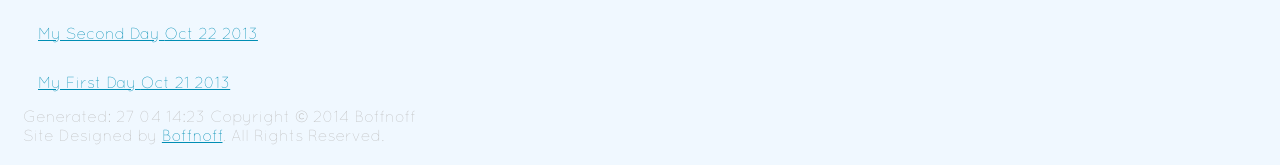
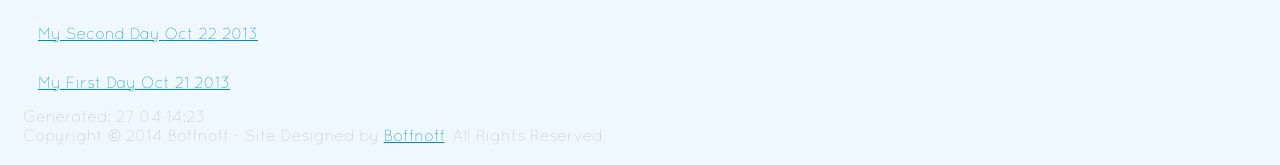
Before and after one commit to boffnoff/boffnoff.github.com, a Jekyll site: the page built from index.html, in a window 1280 px wide and 961 px high. Shown: the part 793-958 px from the top of the window. Built offline with Jekyll 4.4.1, drawn with Linux system fonts in a browser that asks for light colours; some web fonts are replaced.

Commit message:
added <br> rule'

```diff
--- a/_layouts/master.html
+++ b/_layouts/master.html
@@ -114,9 +114,8 @@
   <footer class="page_footer">
     Generated: {{ site.time | date: '%d %m %H:%M' }}
 
-Copyright &copy; 2014 Boffnoff
 <br>
-Site Designed by <a href="/index.html">Boffnoff</a>. All Rights Reserved.
+Copyright &copy; 2014 Boffnoff - Site Designed by <a href="/index.html">Boffnoff</a>. All Rights Reserved.
 
 
   </footer>
```
